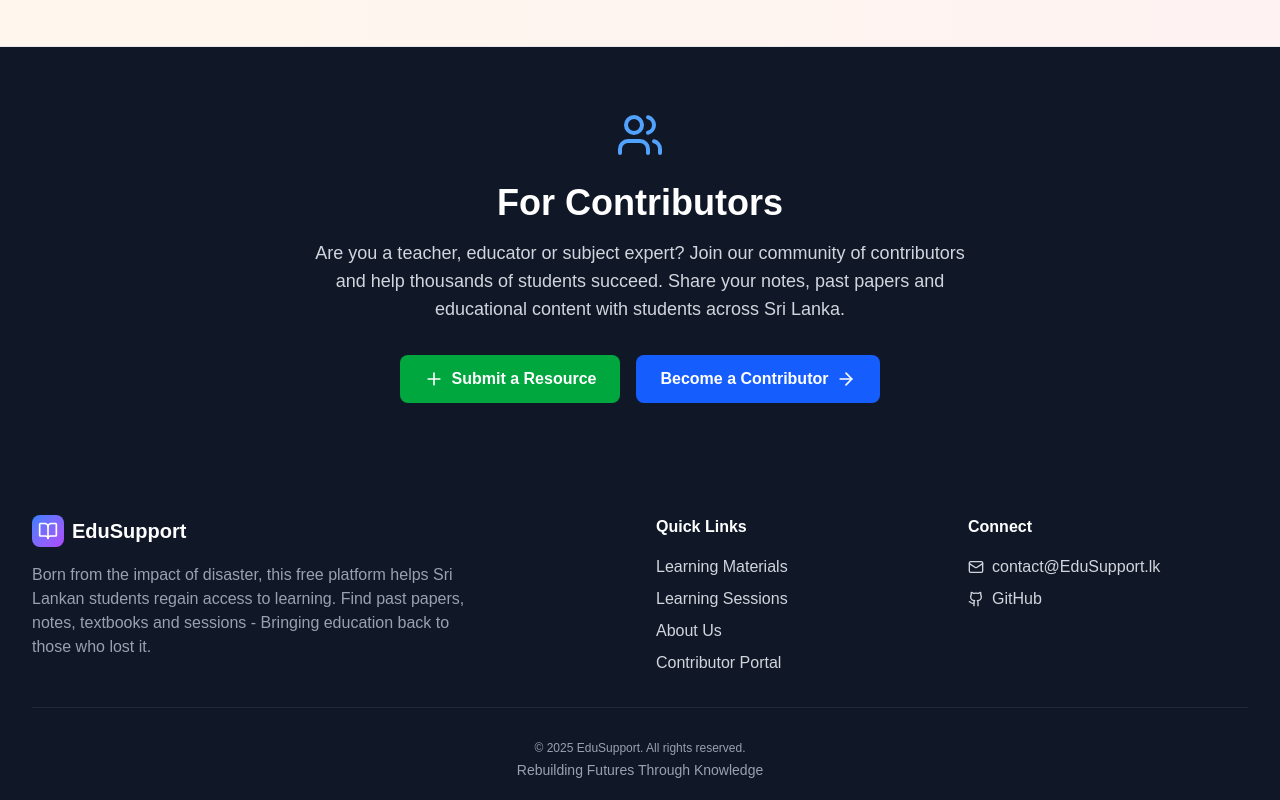
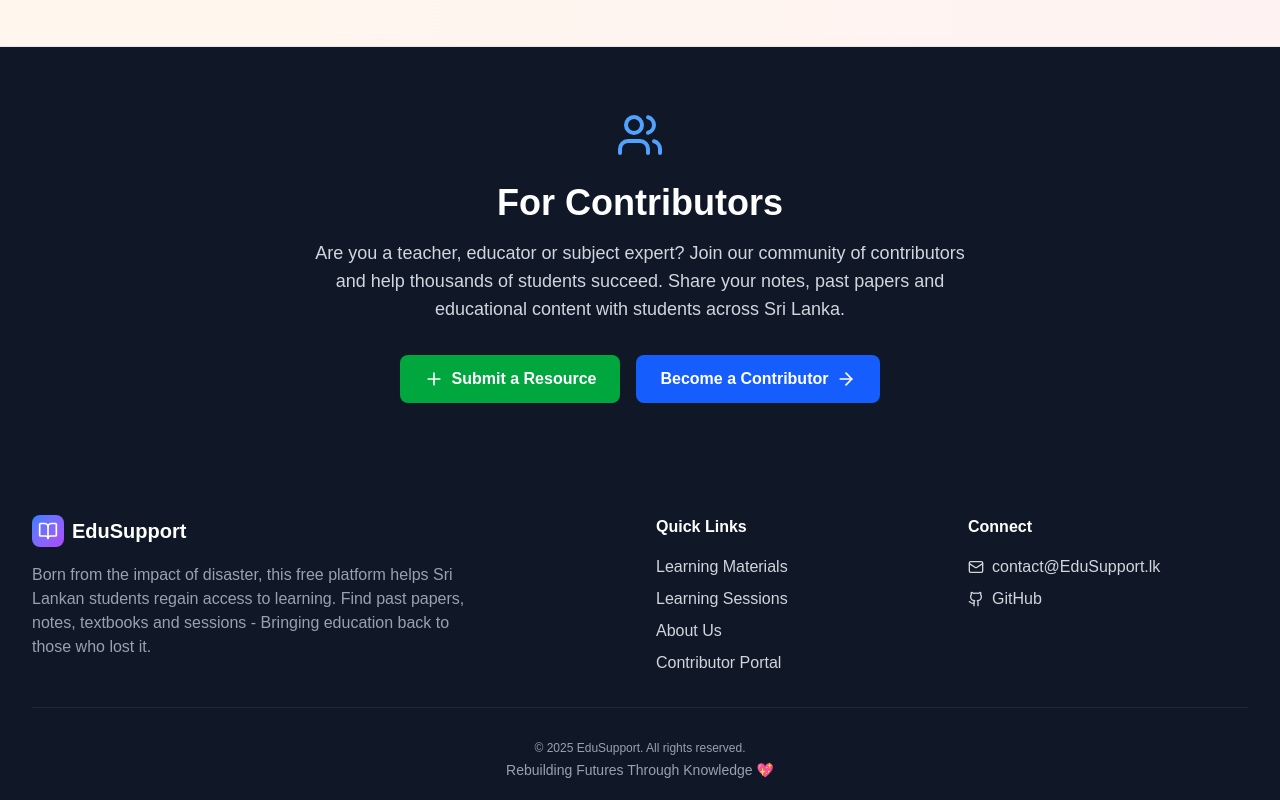
Before and after one commit to NipunSGeeTH/edu-support, a Next.js app: page / in a window 1280 px wide. Shown: the part 1465-2265 px from the top of the page. Built offline with nearby package versions, Linux system fonts and the light colour scheme; no server answers; the database is empty.

Commit message:
fix:footer

```diff
--- a/src/components/Footer.tsx
+++ b/src/components/Footer.tsx
@@ -76,7 +76,7 @@ export default function Footer() {
 
         <div className="border-t border-gray-800 mt-8 pt-8 text-center text-gray-400 text-sm">
           <p className='text-xs'>© {new Date().getFullYear()} EduSupport. All rights reserved.</p>
-          <p className="mt-1">Rebuilding Futures Through Knowledge</p>
+          <p className="mt-1">Rebuilding Futures Through Knowledge 💖</p>
         </div>
       </div>
     </footer>
```
